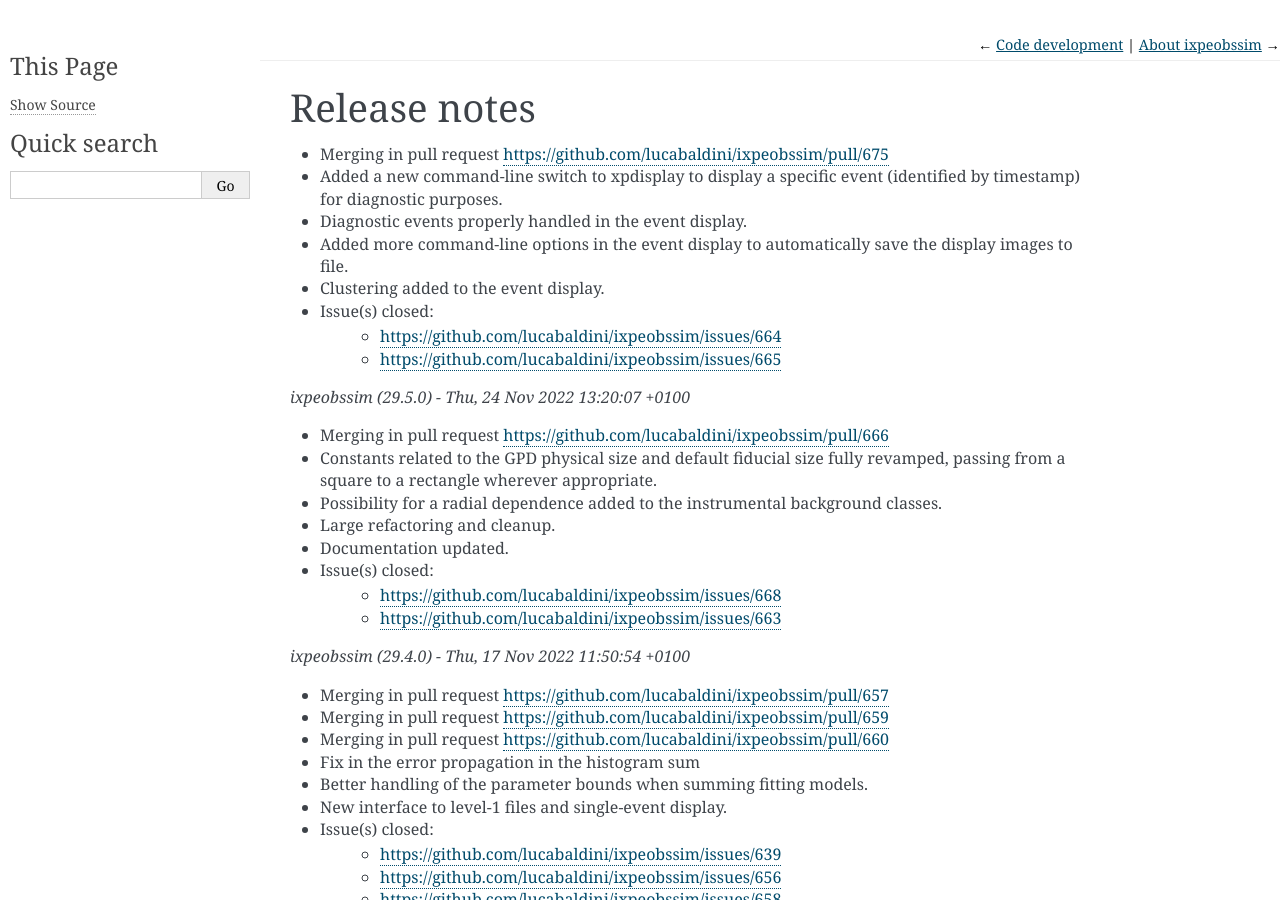
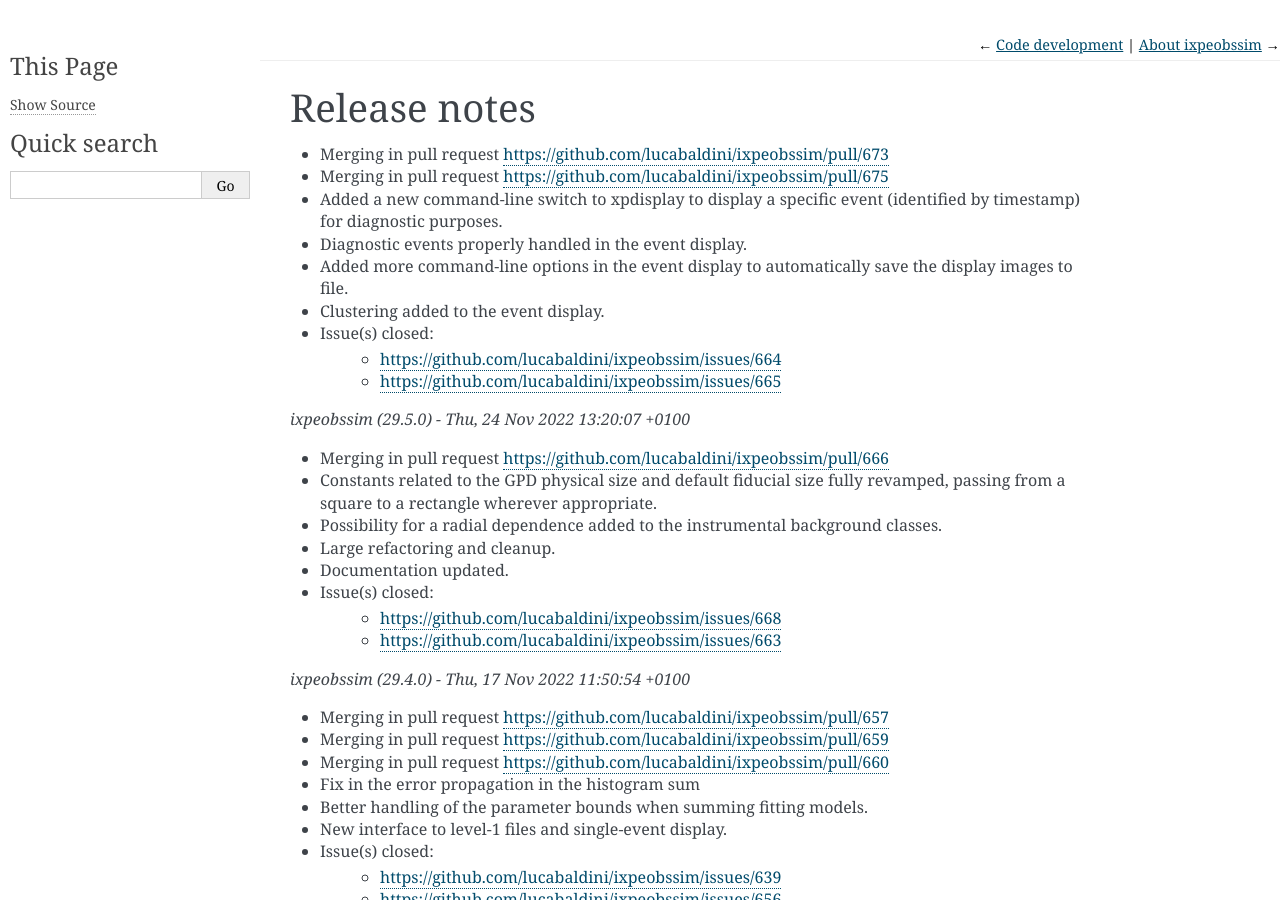
Before and after one commit to lucabaldini/ixpeobssim, a Sphinx documentation site: the page built from docs/release_notes.rst, in a window 1280 px wide and 900 px high. Built offline with Sphinx 7.4.7, drawn with Linux system fonts in a browser that asks for light colours; formulas are drawn with MathJax 3.

Commit message:
Updated release notes.

```diff
--- a/docs/release_notes.rst
+++ b/docs/release_notes.rst
@@ -3,7 +3,7 @@
 Release notes
 =============
 
-
+* Merging in pull request https://github.com/lucabaldini/ixpeobssim/pull/673
 * Merging in pull request https://github.com/lucabaldini/ixpeobssim/pull/675
 * Added a new command-line switch to xpdisplay to display a specific event
   (identified by timestamp) for diagnostic purposes.
```
